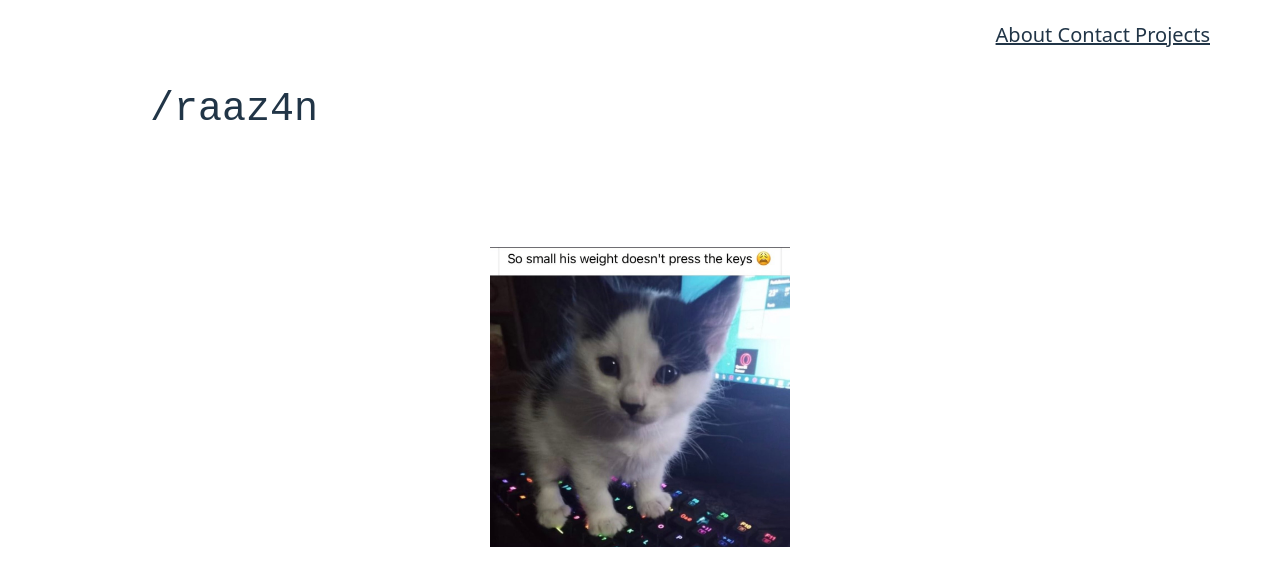
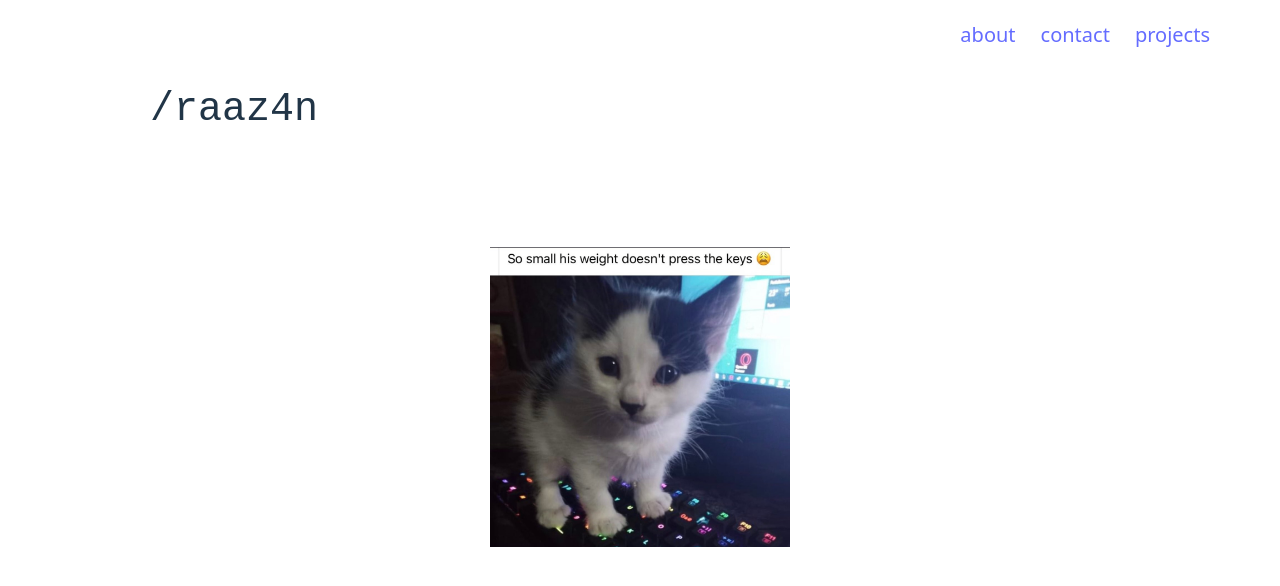
Before and after one commit to raaz4n/portfolio, a React (Vite) app: page / in a window 1280 px wide. Shown: the top 586 px of the page. Built offline with nearby package versions, Linux system fonts and the light colour scheme; grey boxes are pictures that could not be loaded; a web font is replaced by a local one.

Commit message:
anchor additions

```diff
--- a/src/App.css
+++ b/src/App.css
@@ -33,7 +33,6 @@
   display: flex;
   align-items: center;
   gap: 25px;
-  text-decoration: underline;
 }
 
 .tlgif{
--- a/src/App.jsx
+++ b/src/App.jsx
@@ -15,7 +15,9 @@
         <p>/raaz4n</p>
       </div>
       <div className = "sections">
-        About Contact Projects
+        <a href="">about</a>
+        <a href="">contact</a>
+        <a href="">projects</a>
       </div>
       <div>
         <img className = "photo" src = {myPhoto} alt = "small cat can't press any keys on the keyboard"/>
```
